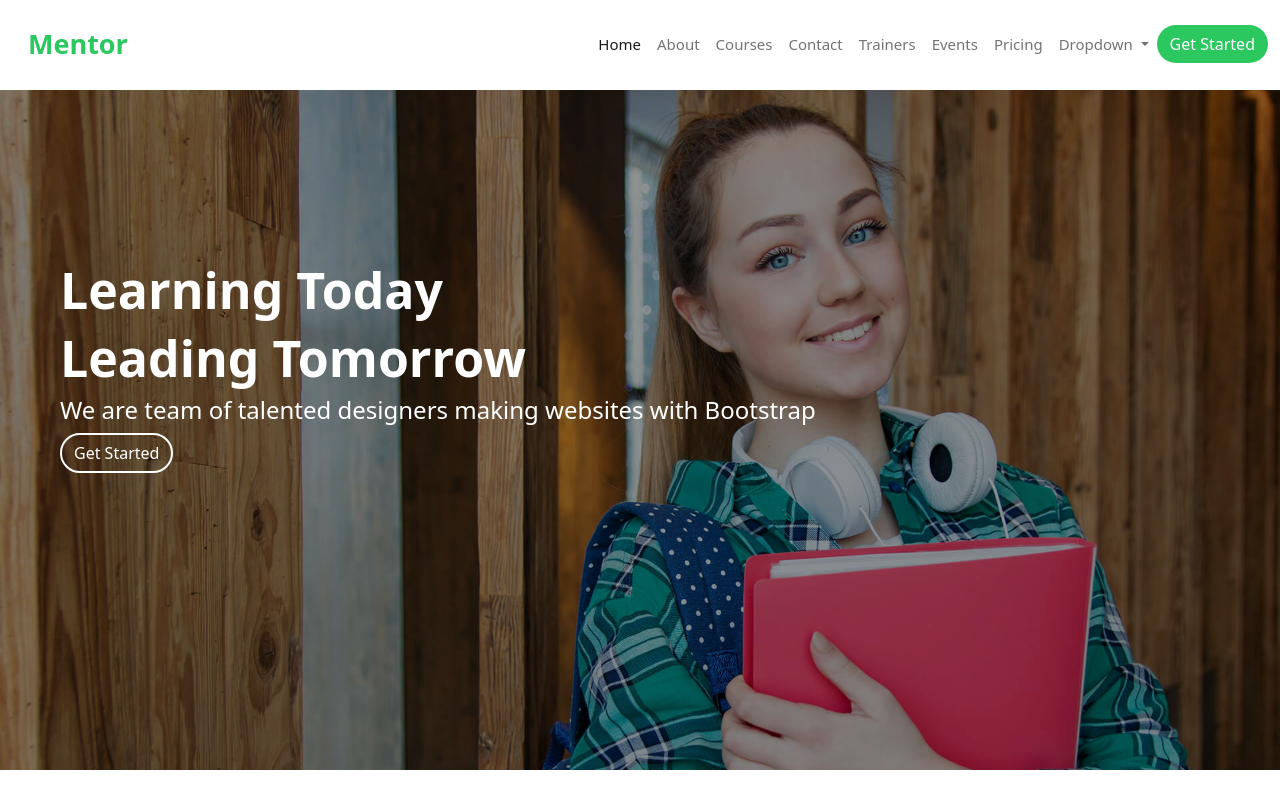
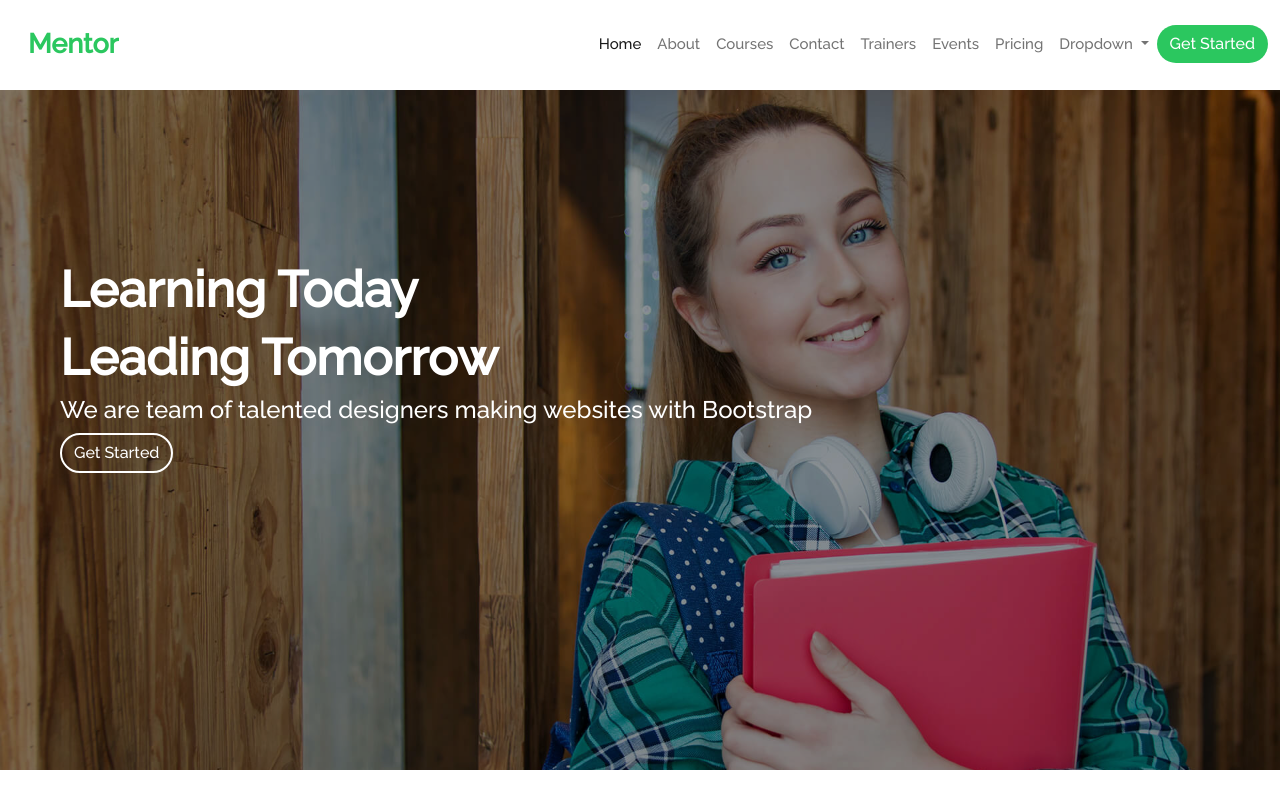
Before and after one commit to prabhjotrabble/bootstrap-temp, a plain HTML site: page index.html in a window 1280 px wide. Shown: the top 800 px of the page. Drawn offline with nearby package versions, Linux system fonts and the light colour scheme.

Commit message:
font family added

```diff
--- a/index.html
+++ b/index.html
@@ -15,6 +15,7 @@
         integrity="sha384-cVKIPhGWiC2Al4u+LWgxfKTRIcfu0JTxR+EQDz/bgldoEyl4H0zUF0QKbrJ0EcQF"
         crossorigin="anonymous"></script>
     <script src="https://kit.fontawesome.com/dc6ac36c45.js" crossorigin="anonymous"></script>
+    <link href="https://fonts.googleapis.com/css2?family=Raleway:wght@500&display=swap" rel="stylesheet">
     <link rel="stylesheet" href="styles.css">
 </head>
 
--- a/styles.css
+++ b/styles.css
@@ -1,5 +1,6 @@
 body{
     width: 100%;
+    font-family: 'Raleway', sans-serif;
 }
 .logo {
     color: #2bc75f !important;
```
